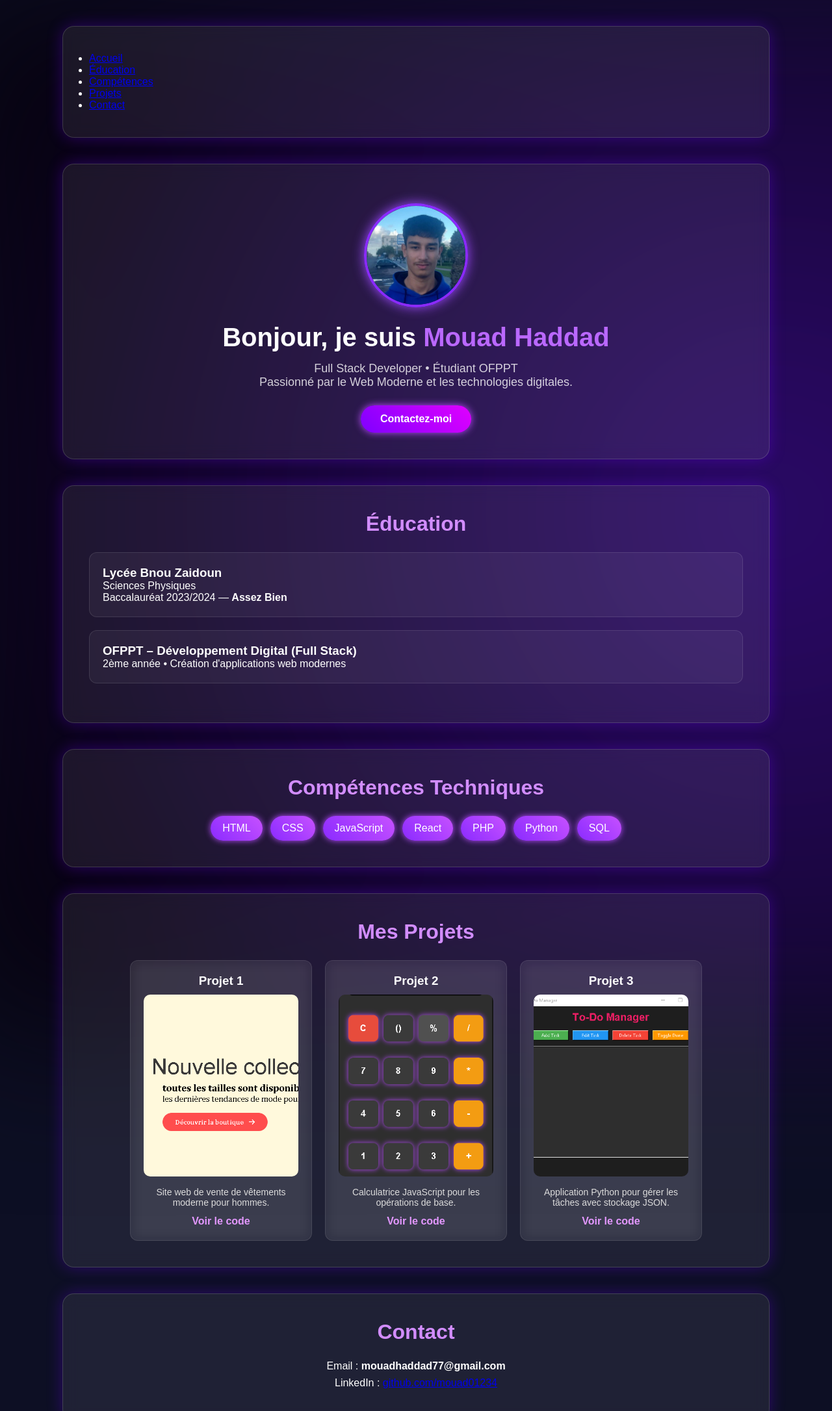
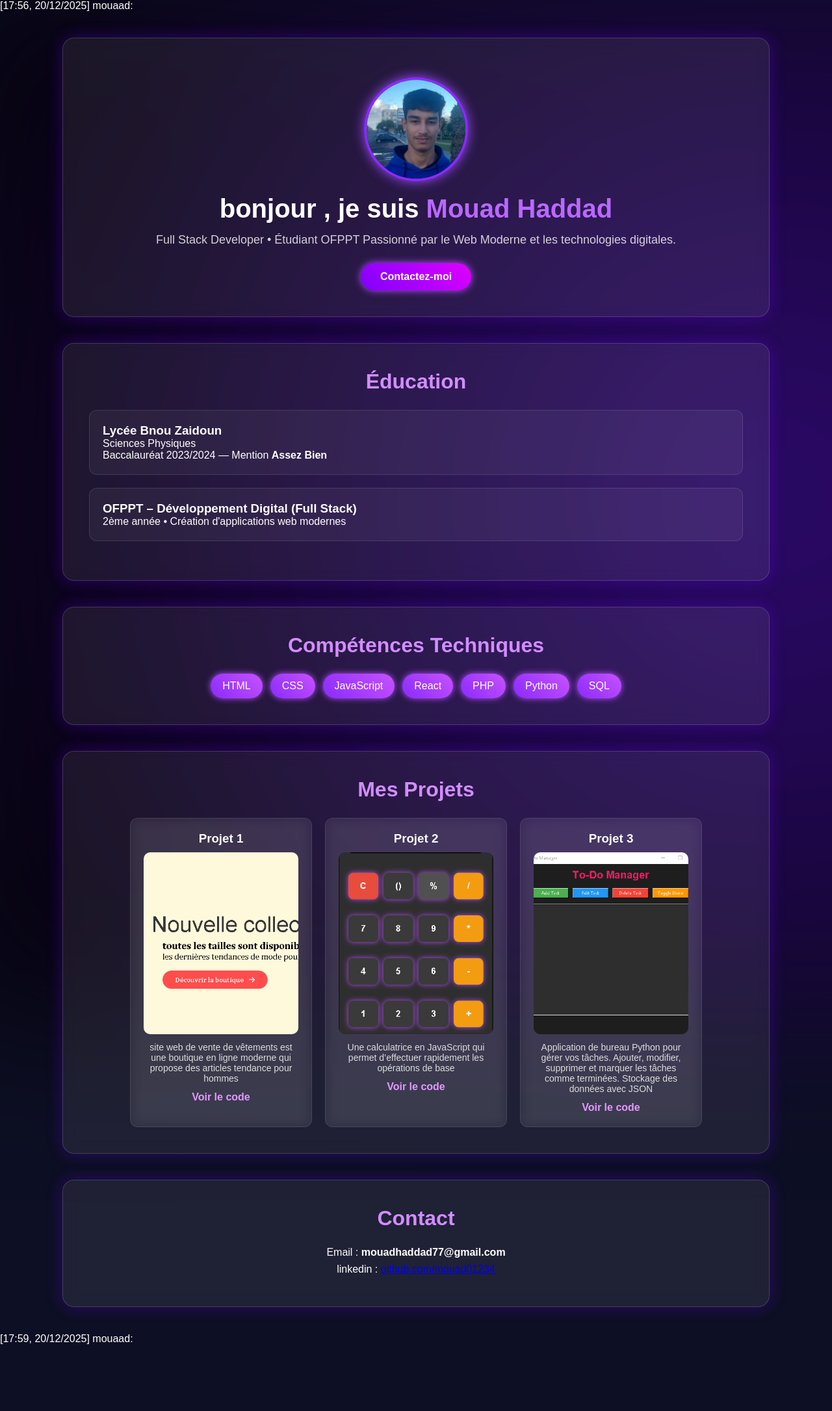
Before and after one commit to mouad01234/portfolio, a plain HTML site: page index.html in a window 1280 px wide. Shown: the top 2172 px of the page at 65% size. After the commit the page ends 2070 px from the top, so only its background shows below. Drawn offline with Linux system fonts and the light colour scheme.

Commit message:
Update index.html

```diff
--- a/index.html
+++ b/index.html
@@ -1,4 +1,4 @@
-<!DOCTYPE html>
+[17:56, 20/12/2025] mouaad: <!DOCTYPE html>
 <html lang="fr">
 <head>
     <meta charset="UTF-8">
@@ -8,44 +8,33 @@
 </head>
 <body>
 
-    <!-- Background animation -->
+
     <div class="bg-animation"></div>
 
-    <!-- NAVBAR -->
-    <nav class="navbar glass">
-        <ul>
-            <li><a href="#home">Accueil</a></li>
-            <li><a href="#education">Éducation</a></li>
-            <li><a href="#skills">Compétences</a></li>
-            <li><a href="#projects">Projets</a></li>
-            <li><a href="#contact">Contact</a></li>
-        </ul>
-    </nav>
 
-    <!-- HOME -->
     <section id="home" class="hero glass">
         <img src="img/a.jpeg" alt="photo" class="profile">
 
         <h1 class="title">
-            Bonjour, je suis <span>Mouad Haddad</span>
+            bonjour , je suis <span>Mouad Haddad</span>
         </h1>
 
         <p class="subtitle">
-            Full Stack Developer • Étudiant OFPPT <br>
+            Full Stack Developer • Étudiant OFPPT
             Passionné par le Web Moderne et les technologies digitales.
         </p>
 
         <a href="#contact" class="btn">Contactez-moi</a>
     </section>
 
-    <!-- EDUCATION -->
+
     <section id="education" class="section glass">
-        <h2>Éducation</h2>
+        <h2> Éducation</h2>
 
         <div class="card">
             <h3>Lycée Bnou Zaidoun</h3>
             <p>Sciences Physiques</p>
-            <p>Baccalauréat 2023/2024 — <strong>Assez Bien</strong></p>
+            <p>Baccalauréat 2023/2024 — Mention <strong>Assez Bien</strong></p>
         </div>
 
         <div class="card">
@@ -54,57 +43,54 @@
         </div>
     </section>
 
-    <!-- SKILLS -->
+
     <section id="skills" class="section glass">
-        <h2>Compétences Techniques</h2>
+        <h2> Compétences Techniques</h2>
 
         <div class="skills">
-            <span>HTML</span>
-            <span>CSS</span>
-            <span>JavaScript</span>
-            <span>React</span>
-            <span>PHP</span>
-            <span>Python</span>
+            <span>HTML</span><span>CSS</span><span>JavaScript</span>
+            <span>React</span><span>PHP</span><span>Python</span>
             <span>SQL</span>
         </div>
     </section>
 
-    <!-- PROJECTS -->
+
    <section id="projects" class="section glass">
-        <h2>Mes Projets</h2>
+    <h2> Mes Projets</h2>
 
     <div class="projects">
 
         <div class="project-card">
             <h3>Projet 1</h3>
-                <img src="img/QQS.png" alt="">
-                <p>Site web de vente de vêtements moderne pour hommes.</p>
+            <img src="img\QQS.png" alt="">
+            <p> site web de vente de vêtements est une boutique en ligne moderne qui propose des articles tendance pour hommes</p>
             <a href="https://github.com/mouad01234/projet-web-sitE" target="_blank">Voir le code</a>
         </div>
 
         <div class="project-card">
             <h3>Projet 2</h3>
             <img src="img/calcul.png" alt="">
-                <p>Calculatrice JavaScript pour les opérations de base.</p>
+            <p>Une calculatrice en JavaScript qui permet d’effectuer rapidement les opérations de base </p>
             <a href="https://github.com/mouad01234/Calculatrice" target="_blank">Voir le code</a>
         </div>
 
         <div class="project-card">
             <h3>Projet 3</h3>
-                <img src="img/zeze.png" alt="">
-                <p>Application Python pour gérer les tâches avec stockage JSON.</p>
+            <img src="img\zeze.png" alt="">
+            <p>Application de bureau Python pour gérer vos tâches. Ajouter, modifier, supprimer et marquer les tâches comme terminées. Stockage des données avec JSON</p>
             <a href="https://github.com/mouad01234/python-todo-app" target="_blank">Voir le code</a>
         </div>
 
     </div>
 </section>
 
-    <!-- CONTACT -->
+
+
     <section id="contact" class="section glass">
-        <h2>Contact</h2>
+        <h2> Contact</h2>
 
         <p>Email : <strong>mouadhaddad77@gmail.com</strong></p>
-        <p>LinkedIn :
+        <p>linkedin :
             <a href="https://www.linkedin.com/in/mouad-haddad-949537391/" target="_blank">
                github.com/mouad01234
             </a>
@@ -112,4 +98,6 @@
     </section>
 
 </body>
+
 </html>
+[17:59, 20/12/2025] mouaad:
```
Lines whose indentation alone changed are shown as unchanged.
